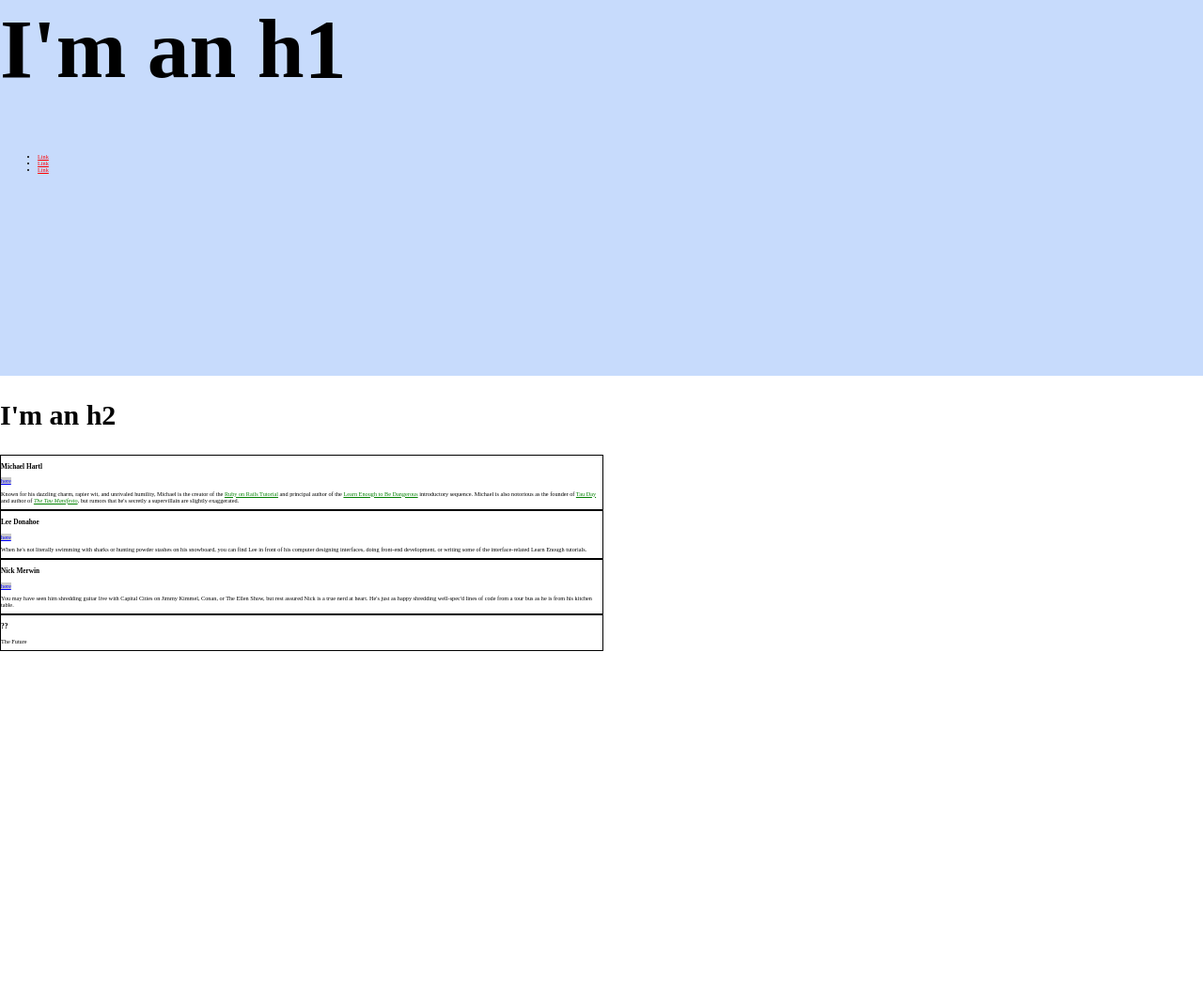
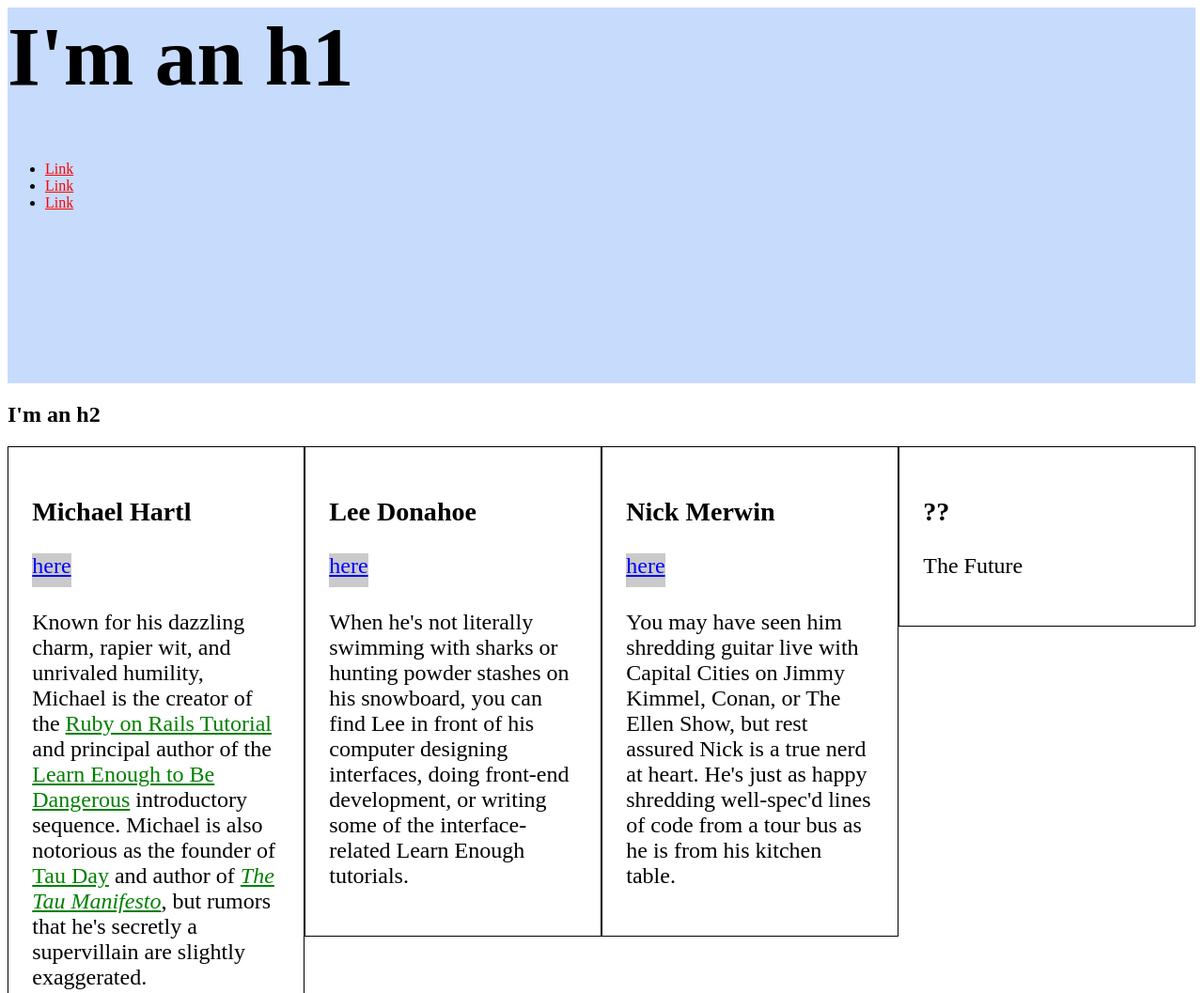
Before and after one commit to jaestaar/jaestaar.github.io, a plain HTML site: page index.html in a window 1280 px wide. Shown: the top 1057 px of the page at 94% size. Before the commit the page ends 800 px from the top, so only its background shows below. Drawn offline with Linux system fonts and the light colour scheme.

Commit message:
added float

```diff
--- a/index.html
+++ b/index.html
@@ -6,12 +6,6 @@
     <style>
     /* GLOBAL STYLES */
 
-    html, body {
-      margin: 0;
-      padding: 0;
-      font-size: 62.5%;
-
-    }
     h1 {
       font-size: 7vw;
       margin-top: 0;
@@ -21,30 +15,33 @@
       color: #f00;
     }
 
-    h2{
-      font-size: 30px;
-    }
 
     /* HERO STYLES */
     .full-hero{
       background-color: #c7dbfc;
       height: 50vh;
+
     }
 
     /* SOCIAL STYLES */
     .social-link {
       background: rgba(150, 150, 150 , 0.5);
       color: blue;
+      display: inline-block;
+      height: 36px;
     }
 
     /* BIO STYLES */
     .bio-wrapper {
-      font-size: 24;
+      font-size: 24px;
     }
     .bio-box {
       border: 1px solid black;
-      width: 50%;
+      box-sizing: border-box;
+      float: left;
       font-size: 1em;
+      padding: 2%;
+      width: 25%;
     }
     bio-box h3 {
       font-size: 1.5em;
@@ -77,7 +74,7 @@
     <div class="bio-wrapper">
       <div id="exec-bio" class="bio-box">
         <h3>Michael Hartl</h3>
-        <a href="http://twitter.com/mhartl" class="social-link">here</a>
+        <a href="http://twitter.com/mhartl" class="social-link show">here</a>
         <div class="bio-copy">
           <p>
           Known for his dazzling charm, rapier wit, and unrivaled humility,
```
